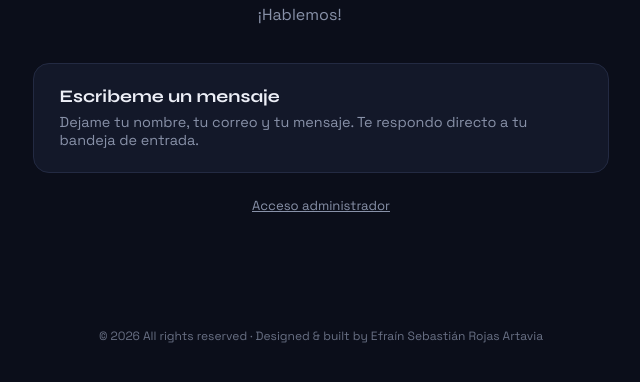
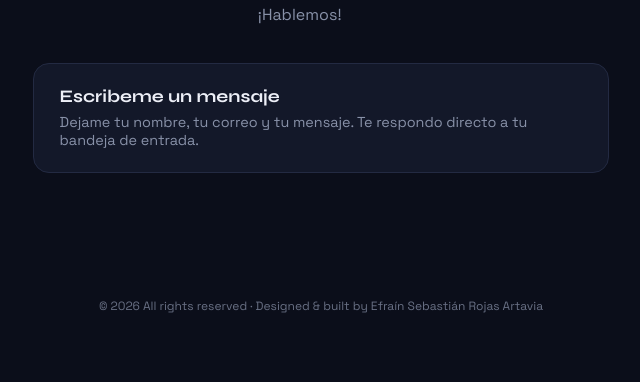
Before and after one commit to efrabuilder/Contact_mailer, a Flask app: page / in a window 1280 px wide. Shown: the part 201-583 px from the top of the page, without its empty margins (319-959 px from the left). Run offline with Flask 3, Linux system fonts and the light colour scheme.

Commit message:
Remove admin access link from index.html
Removed admin access link from the index page.

```diff
--- a/templates/index.html
+++ b/templates/index.html
@@ -30,8 +30,6 @@
         <span class="gate-card-desc">Dejame tu nombre, tu correo y tu mensaje. Te respondo directo a tu bandeja de entrada.</span>
       </a>
     </div>
-
-    <p class="gate-admin-link"><a href="{{ url_for('admin_login') }}">Acceso administrador</a></p>
   </section>
 </main>
 
```
